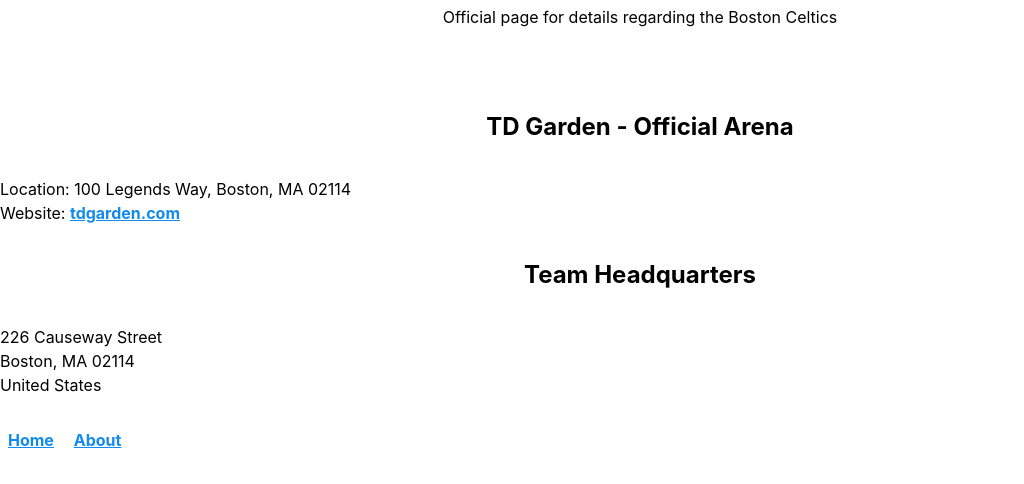
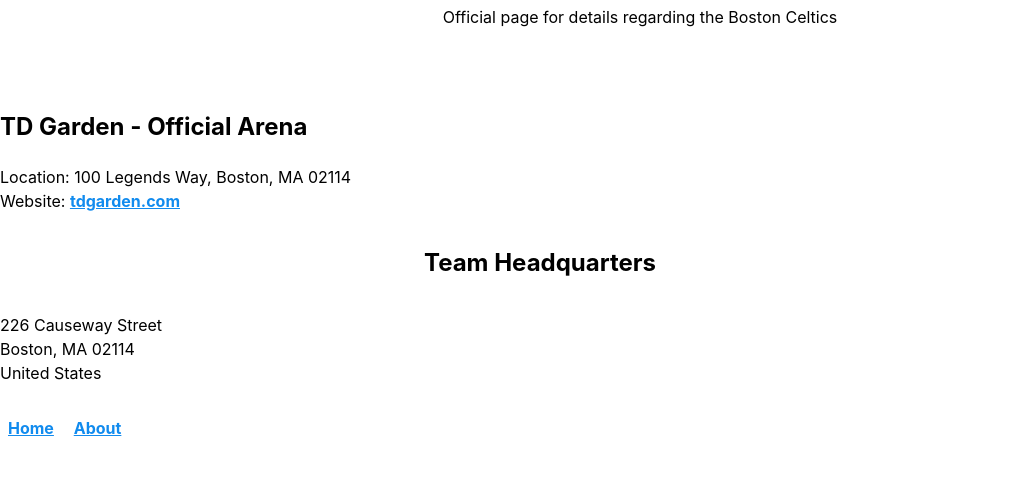
Before and after one commit to hayesse22/framework-challenge, a plain HTML site: page index.html in a window 1280 px wide. Shown: the part 134-618 px from the top of the page, without its empty margins (0-1024 px from the left). Drawn offline with Linux system fonts and the light colour scheme.

Commit message:
header left

```diff
--- a/index.html
+++ b/index.html
@@ -13,13 +13,13 @@
       <p>Official page for details regarding the Boston Celtics</p>
     </header>
 
-    <section class="Arena">
+    <section">
       <h2>TD Garden - Official Arena</h2>
       <p>Location: 100 Legends Way, Boston, MA 02114<br/>
         Website: <a href="https://www.tdgarden.com" target="_blank">tdgarden.com</a></p>
     </section>
 
-    <section class="Headquarters">
+    <section>
       <h2>Team Headquarters</h2>
       <p>226 Causeway Street<br />
         Boston, MA 02114<br />
--- a/mvp.css
+++ b/mvp.css
@@ -1,8 +1,6 @@
 /* MVP.css v1.17.2 - https://github.com/andybrewer/mvp */
 
-h2 .Arena {
-  margin-right: 200;
-}
+
 
 :root {
   --active-brightness: 0.85;
@@ -259,6 +257,10 @@ h6 {
 
 h1 {
   margin-left: 10px;
+}
+
+h2 {
+  margin-right: 200px;
 }
 
 mark {
```
